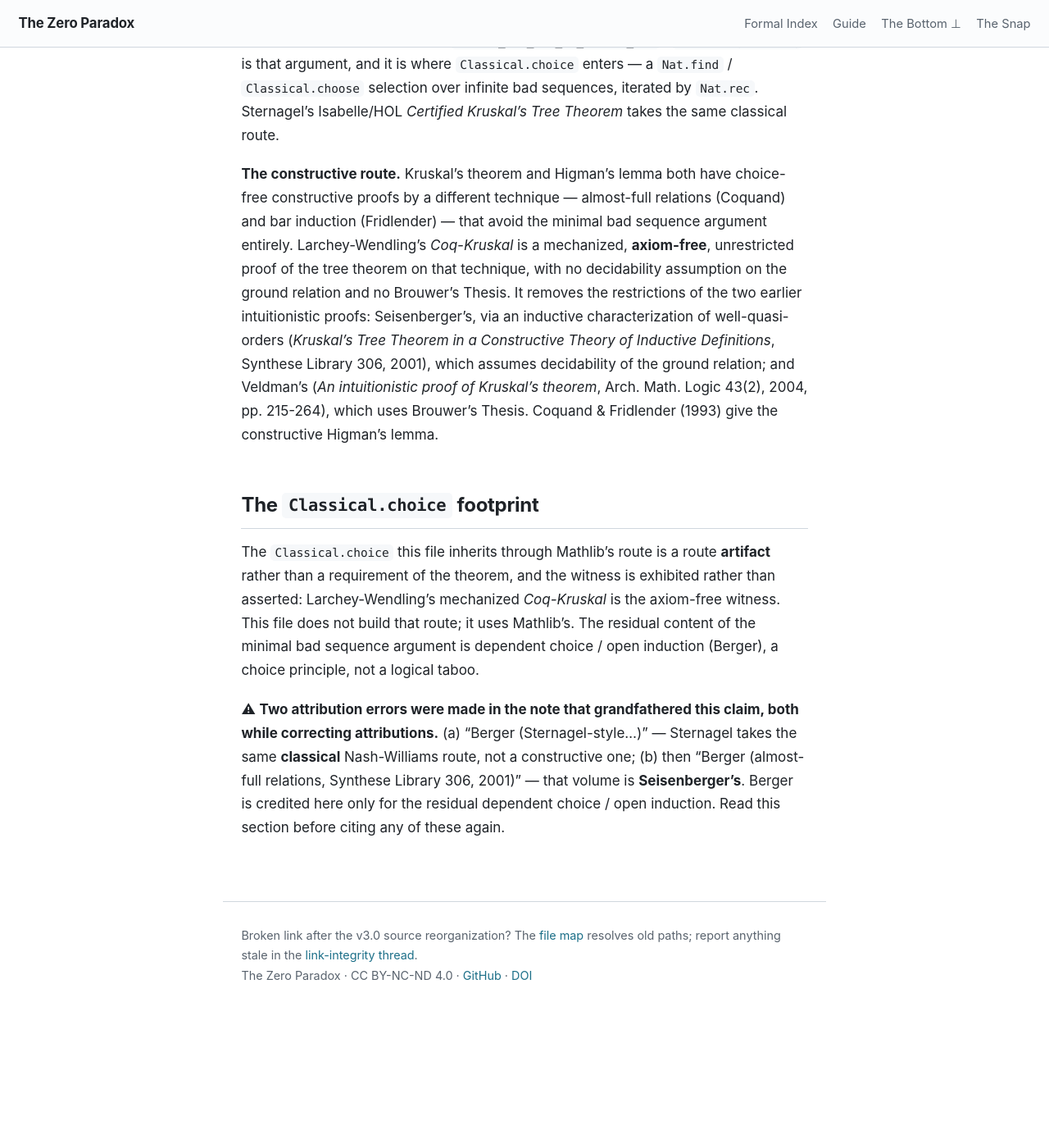
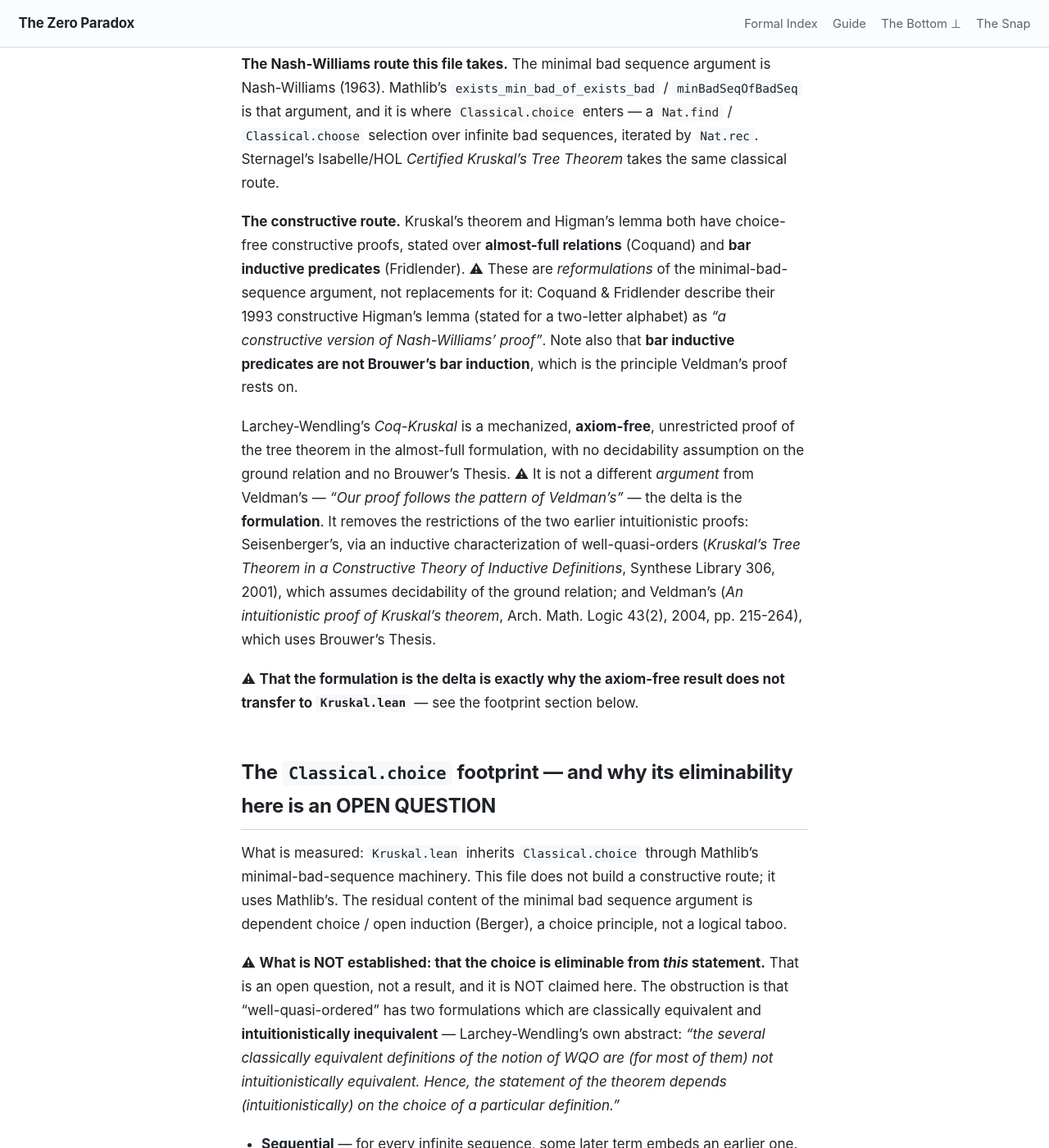
Before and after one commit to timbrigham/ZeroParadox, a Jekyll site: the page built from ZeroParadox/Ordinal/Kruskal.md, in a window 1280 px wide and 1400 px high, scrolled down 1015 px. Shown: the whole window at 82% size. Built offline with Jekyll 4.4.1, drawn with Linux system fonts in a browser that asks for light colours; our own code applies the rules of GitHub Pages for plain Markdown files; before the commit the page ends 2265 px from its top, so only the background shows below that; some of the changed text lies outside the part shown.

Commit message:
FAIL-BEDROCK: the axiom-free witness proves a different theorem
PROBLEM. Kruskal.md asserted the Classical.choice in Kruskal.lean is a
"route artifact, not a requirement of the theorem", exhibiting
Larchey-Wendling's axiom-free Coq-Kruskal as the witness. The witness does
not bear that weight.

Kruskal.lean proves the SEQUENTIAL form (Mathlib's WellQuasiOrdered /
PartiallyWellOrderedOn). Coq-Kruskal proves the ALMOST-FULL form,
af R -> af (ltree_homeo_embed R). af is constructively STRONGER: sequential
follows from it, never the reverse. Transferring the result needs
sequential -> af on the HYPOTHESIS side, which is exactly the direction that
is not constructively available and exactly what Brouwer's Thesis was
postulated for. Larchey-Wendling's own abstract says the classically
equivalent WQO definitions are not intuitionistically equivalent.

So the claim was a false premise carrying a conclusion. Restated as what is
actually known: the footprint is measured, eliminability is an OPEN
QUESTION, with the obstruction named and a falsifier given.

WORSE, AND THE REASON THIS WAS INVISIBLE. The previous commit's rewrite
silenced the gate that had caught it. check_modal names this exact site as
its one real find out of 20 hits. Old wording: 1 hit. New wording: 0. The
added clause "the witness is exhibited rather than asserted ... is the
axiom-free witness" supplied the checker's named-witness EVIDENCE token, and
the hedge the baseline's own justification had praised was deleted in the
same edit. The baseline entry was then removed. "Pass on merits, not on
grandfathering" was not what happened.

Suppression is now via STRONG (explicit non-claim), verified by measuring
which branch fires -- not via a stray 'taboo' token 260 chars away, which is
what quieted the first correction.

Ordinary findings also fixed: Coquand-Fridlender is a constructive version
of Nash-Williams' proof, not an avoidance of it; "bar inductive predicates",
not Brouwer's bar induction; Coq-Kruskal follows Veldman's pattern, the
delta is the formulation; the Mathlib negative is now dated; the
attribution-history block replaced by the positive statement.

Every bibliographic attribution verified correct at source. The citations
were never the problem; the inference drawn from them was.

Co-Authored-By: Claude Opus 5 <noreply@anthropic.com>
Claude-Session: https://claude.ai/code/session_01Y3bev4DJYKL6X8bHXccZJe

```diff
--- a/ZeroParadox/Ordinal/Kruskal.md
+++ b/ZeroParadox/Ordinal/Kruskal.md
@@ -13,7 +13,8 @@ re-proves):
 - `Set.PartiallyWellOrderedOn.partiallyWellOrderedOn_sublistForall₂` — **Higman's lemma** (lists under
   `List.SublistForall₂` are WQO when the alphabet is).
 
-Mathlib does **not** contain Kruskal's tree theorem (its `Kruskal*` lemmas are Kruskal-Katona, an
+Mathlib does not contain Kruskal's tree theorem — **not located as of 2026-08-22**, searched by
+concept, by name, and by the inverse phrasing (its `Kruskal*` lemmas are Kruskal-Katona, an
 unrelated set-family result). The rose-tree type, the embedding order, and the Nash-Williams assembly
 on top of Mathlib's Higman are the original *formalization* content here; the mathematics is classical
 and credited under Prior art below.
@@ -30,26 +31,55 @@ sequences, iterated by `Nat.rec`. Sternagel's Isabelle/HOL *Certified Kruskal's
 the same classical route.
 
 **The constructive route.** Kruskal's theorem and Higman's lemma both have choice-free constructive
-proofs by a different technique — almost-full relations (Coquand) and bar induction (Fridlender) —
-that avoid the minimal bad sequence argument entirely. Larchey-Wendling's *Coq-Kruskal* is a
-mechanized, **axiom-free**, unrestricted proof of the tree theorem on that technique, with no
-decidability assumption on the ground relation and no Brouwer's Thesis. It removes the restrictions of
-the two earlier intuitionistic proofs: Seisenberger's, via an inductive characterization of
-well-quasi-orders (*Kruskal's Tree Theorem in a Constructive Theory of Inductive Definitions*,
-Synthese Library 306, 2001), which assumes decidability of the ground relation; and Veldman's (*An
-intuitionistic proof of Kruskal's theorem*, Arch. Math. Logic 43(2), 2004, pp. 215-264), which uses
-Brouwer's Thesis. Coquand & Fridlender (1993) give the constructive Higman's lemma.
+proofs, stated over **almost-full relations** (Coquand) and **bar inductive predicates**
+(Fridlender). ⚠ These are *reformulations* of the minimal-bad-sequence argument, not replacements
+for it: Coquand & Fridlender describe their 1993 constructive Higman's lemma (stated for a
+two-letter alphabet) as *"a constructive version of Nash-Williams' proof"*. Note also that **bar
+inductive predicates are not Brouwer's bar induction**, which is the principle Veldman's proof rests
+on.
 
-## The `Classical.choice` footprint
+Larchey-Wendling's *Coq-Kruskal* is a mechanized, **axiom-free**, unrestricted proof of the tree
+theorem in the almost-full formulation, with no decidability assumption on the ground relation and no
+Brouwer's Thesis. ⚠ It is not a different *argument* from Veldman's — *"Our proof follows the pattern
+of Veldman's"* — the delta is the **formulation**. It removes the restrictions of the two earlier
+intuitionistic proofs: Seisenberger's, via an inductive characterization of well-quasi-orders
+(*Kruskal's Tree Theorem in a Constructive Theory of Inductive Definitions*, Synthese Library 306,
+2001), which assumes decidability of the ground relation; and Veldman's (*An intuitionistic proof of
+Kruskal's theorem*, Arch. Math. Logic 43(2), 2004, pp. 215-264), which uses Brouwer's Thesis.
 
-The `Classical.choice` this file inherits through Mathlib's route is a route **artifact** rather than
-a requirement of the theorem, and the witness is exhibited rather than asserted: Larchey-Wendling's
-mechanized *Coq-Kruskal* is the axiom-free witness. This file does not build that route; it uses
-Mathlib's. The residual content of the minimal bad sequence argument is dependent choice / open
-induction (Berger), a choice principle, not a logical taboo.
+⚠ **That the formulation is the delta is exactly why the axiom-free result does not transfer to
+`Kruskal.lean`** — see the footprint section below.
 
-⚠ **Two attribution errors were made in the note that grandfathered this claim, both while
-correcting attributions.** (a) "Berger (Sternagel-style…)" — Sternagel takes the same **classical**
-Nash-Williams route, not a constructive one; (b) then "Berger (almost-full relations, Synthese
-Library 306, 2001)" — that volume is **Seisenberger's**. Berger is credited here only for the
-residual dependent choice / open induction. Read this section before citing any of these again.
+## The `Classical.choice` footprint — and why its eliminability here is an OPEN QUESTION
+
+What is measured: `Kruskal.lean` inherits `Classical.choice` through Mathlib's minimal-bad-sequence
+machinery. This file does not build a constructive route; it uses Mathlib's. The residual content of
+the minimal bad sequence argument is dependent choice / open induction (Berger), a choice principle,
+not a logical taboo.
+
+⚠ **What is NOT established: that the choice is eliminable from *this* statement.** That is an open
+question, not a result, and it is NOT claimed here. The obstruction is that "well-quasi-ordered" has two
+formulations which are classically equivalent and **intuitionistically inequivalent** — Larchey-Wendling's
+own abstract: *"the several classically equivalent definitions of the notion of WQO are (for most of
+them) not intuitionistically equivalent. Hence, the statement of the theorem depends
+(intuitionistically) on the choice of a particular definition."*
+
+- **Sequential** — for every infinite sequence, some later term embeds an earlier one. This is
+  Mathlib's `WellQuasiOrdered` / `Set.PartiallyWellOrderedOn`, and it is what `Kruskal.lean` proves.
+- **Almost-full (`af`)** — an inductive predicate, a finite constructive certificate. This is what
+  Coq-Kruskal proves: `af R → af (ltree_homeo_embed R)`.
+
+`af` is **constructively stronger**: sequential follows from it, not the reverse. So transferring
+Coq-Kruskal's axiom-free result to the statement in `Kruskal.lean` would require `sequential → af` on
+the *hypothesis* side — exactly the direction that is not constructively available, and exactly what
+Brouwer's Thesis was postulated for in Veldman's proof. **The axiom-free witness therefore does not
+discharge the claim about this file's theorem.**
+
+Status: **open**, not refuted. The type is axiom-free, so nothing structurally forbids a clean proof;
+what is missing is a constructive proof of the *sequential* form, or a reduction showing there is
+none. Falsifier: a choice-free proof of `Set.univ.PartiallyWellOrderedOn r → … (TreeEmbeds r)` in
+Lean, or a taboo reduction from it.
+
+**Berger** is credited here for one thing only: the residual dependent choice / open induction in the
+minimal-bad-sequence argument. He is not the source of the almost-full technique (that is Coquand),
+and Synthese Library 306 (2001) is Seisenberger's volume.
```
